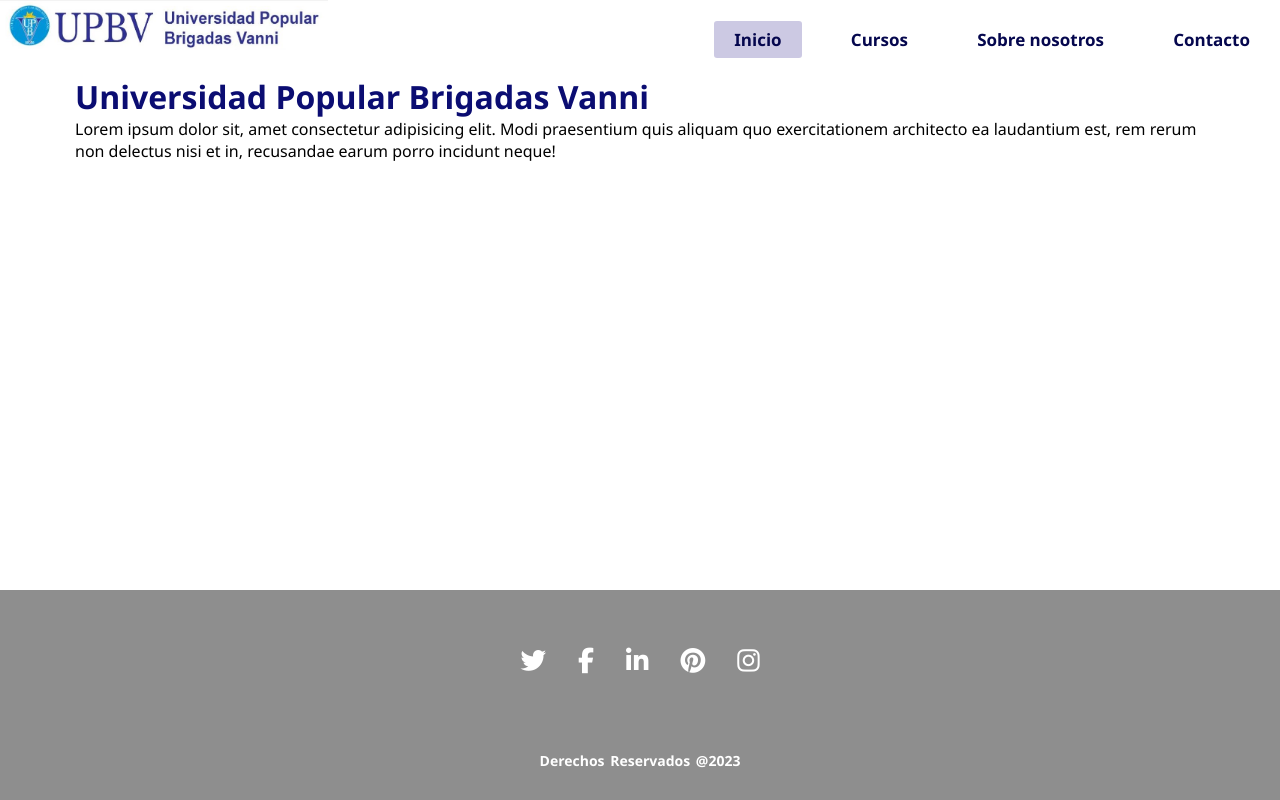
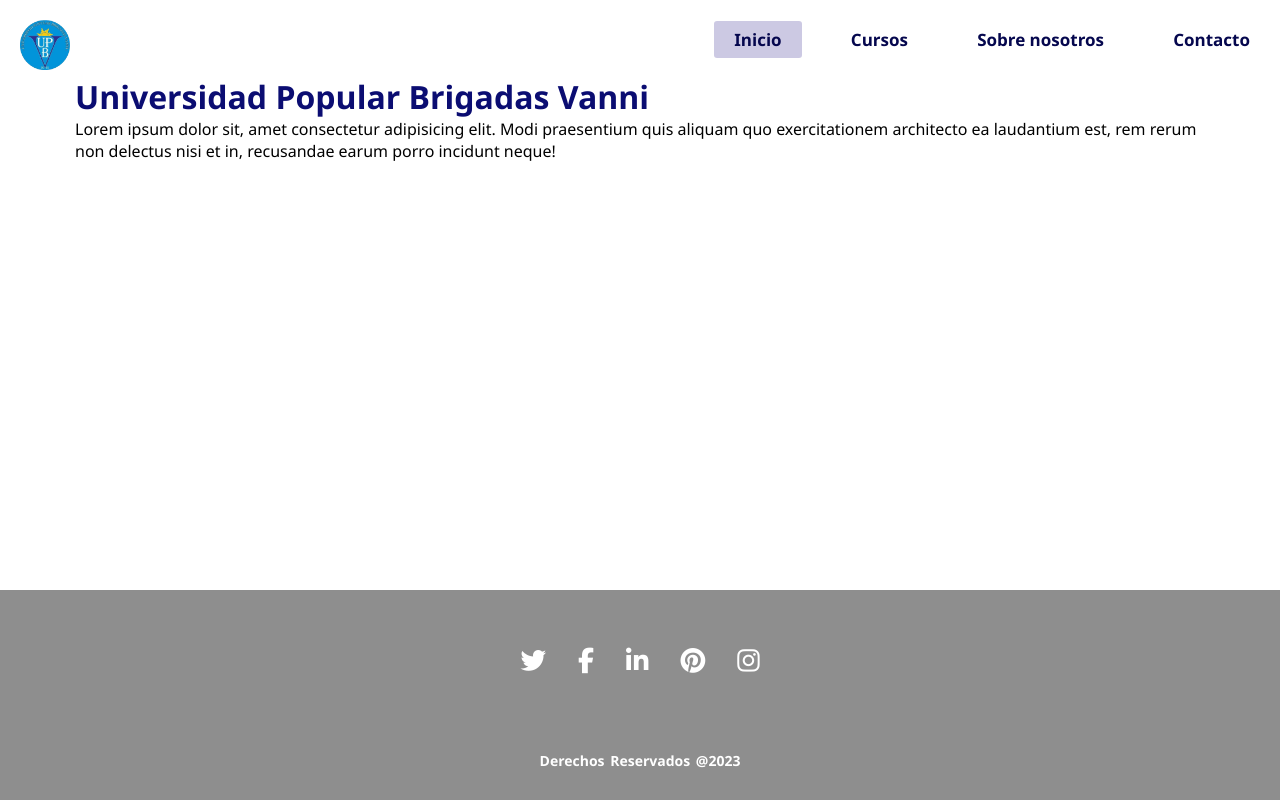
Before and after one commit to Lourdest812/Proyecto-Universidad-Popular-Brigadas-Vanni, a plain HTML site: page index.html in a window 1280 px wide. Drawn offline with Linux system fonts and the light colour scheme.

Commit message:
Cambios en el logo

```diff
--- a/css/style.css
+++ b/css/style.css
@@ -89,6 +89,11 @@ nav ul{
     font-weight: 600;
 }
 
+.logo{
+    padding: 20px;
+}
+
+
 /*MENU HAMBURGUESA*/
 
 a.active,  a:hover{
@@ -110,7 +115,7 @@ a.active,  a:hover{
     display: none;
 }
 
-@media(max-width: 850px){
+@media(max-width: 992px){
     .checkbtn{
         display: block;
     }
--- a/index.html
+++ b/index.html
@@ -19,7 +19,9 @@
 </head>
 <body>
     <header>
-        <img class="logo" src="img/logo_2.jpg" alt="logo-upb">
+        <label class="logo">
+            <img src="img/logo_no_background.png" alt="logo-upb">
+        </label>
         <nav>
             <input type="checkbox" id="check">
                 <label for="check" class="checkbtn">
```
